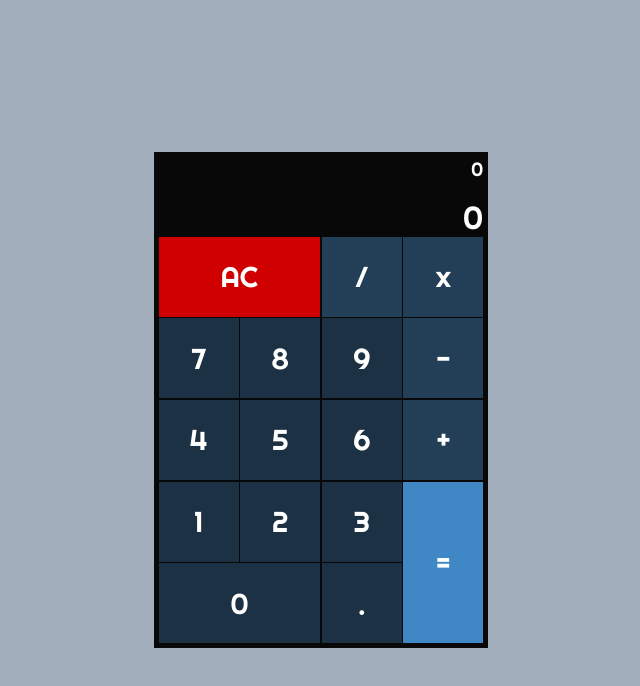
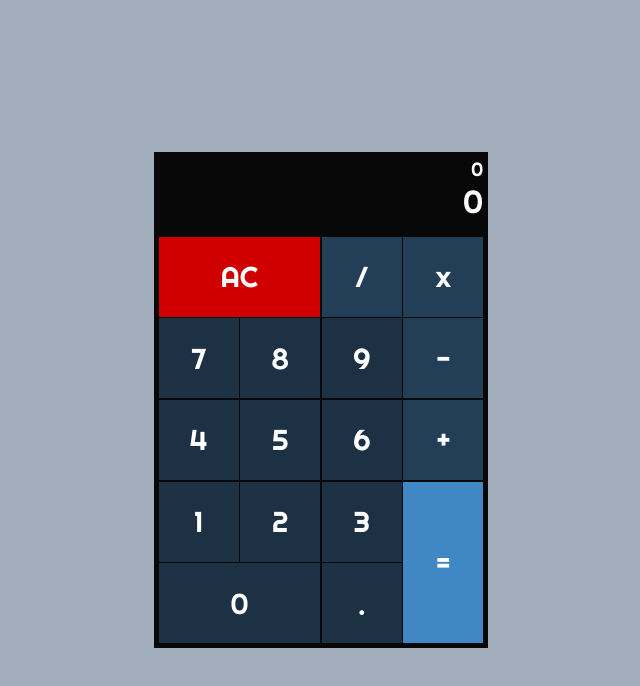
Before and after one commit to JSantos95/fcc-calculator, a React (Create React App) app: page / in a window 1280 px wide. Shown: the top 686 px of the page, without its empty margins (319-959 px from the left). Built offline with nearby package versions, Linux system fonts and the light colour scheme.

Commit message:
Filling in a blank spot cause by margin

```diff
--- a/src/styles/style.css
+++ b/src/styles/style.css
@@ -18,6 +18,7 @@
 .cal-board {
   color: white;
   border: 5px solid #080808;
+  background-color: #080808;
   position: relative;
 }
 
@@ -30,6 +31,7 @@
 .cal-value--array {
   font-size: 1.2rem;
   margin-bottom: 1rem;
+  margin: 0;
 }
 
 .cal-buttons {
```
